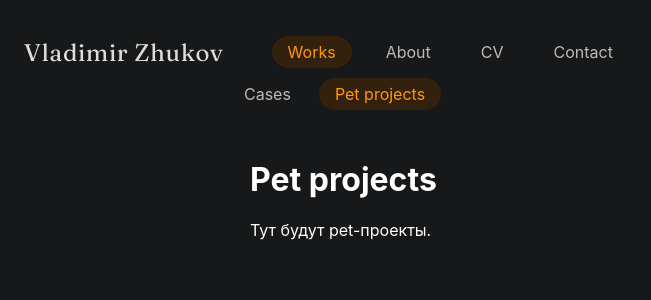
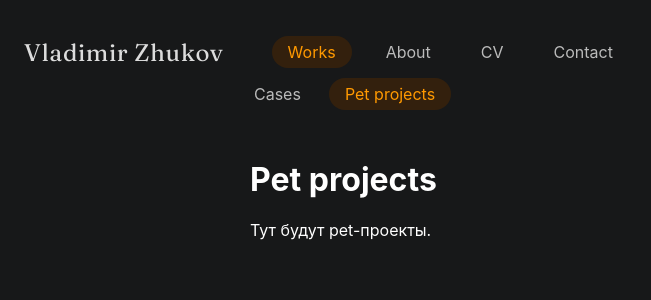
Before and after one commit to uxiscool/experience, a Jekyll site: the page built from pet-projects.md, in a window 1280 px wide. Shown: the top 300 px of the page, without its empty margins (0-651 px from the left). Built offline with Jekyll 4.4.1, drawn with Linux system fonts in a browser that asks for light colours.

Commit message:
Add files via upload

```diff
--- a/assets/css/main.css
+++ b/assets/css/main.css
@@ -32,7 +32,7 @@ header {
   flex-direction: row;
   gap: 12px;
   margin: 10px 0 0 0;    /* убираем левый отступ */
-  padding-left: 228px;    /* это и есть якорь — сдвиг под меню (178px — ширина лого+gap) */
+  padding-left: 238px;    /* это и есть якорь — сдвиг под меню (178px — ширина лого+gap) */
 }
 
 .nav-wrapper {
```
